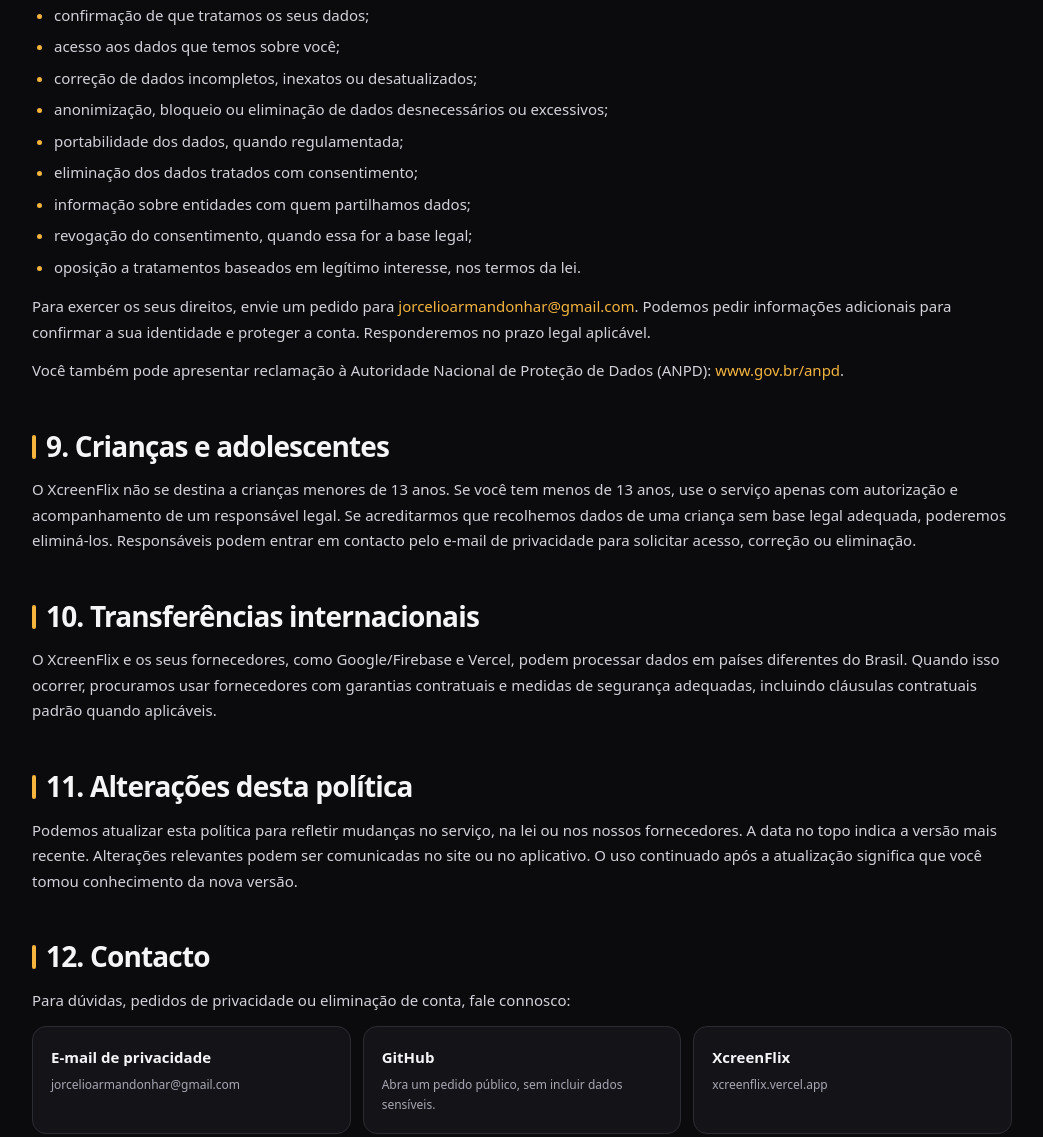
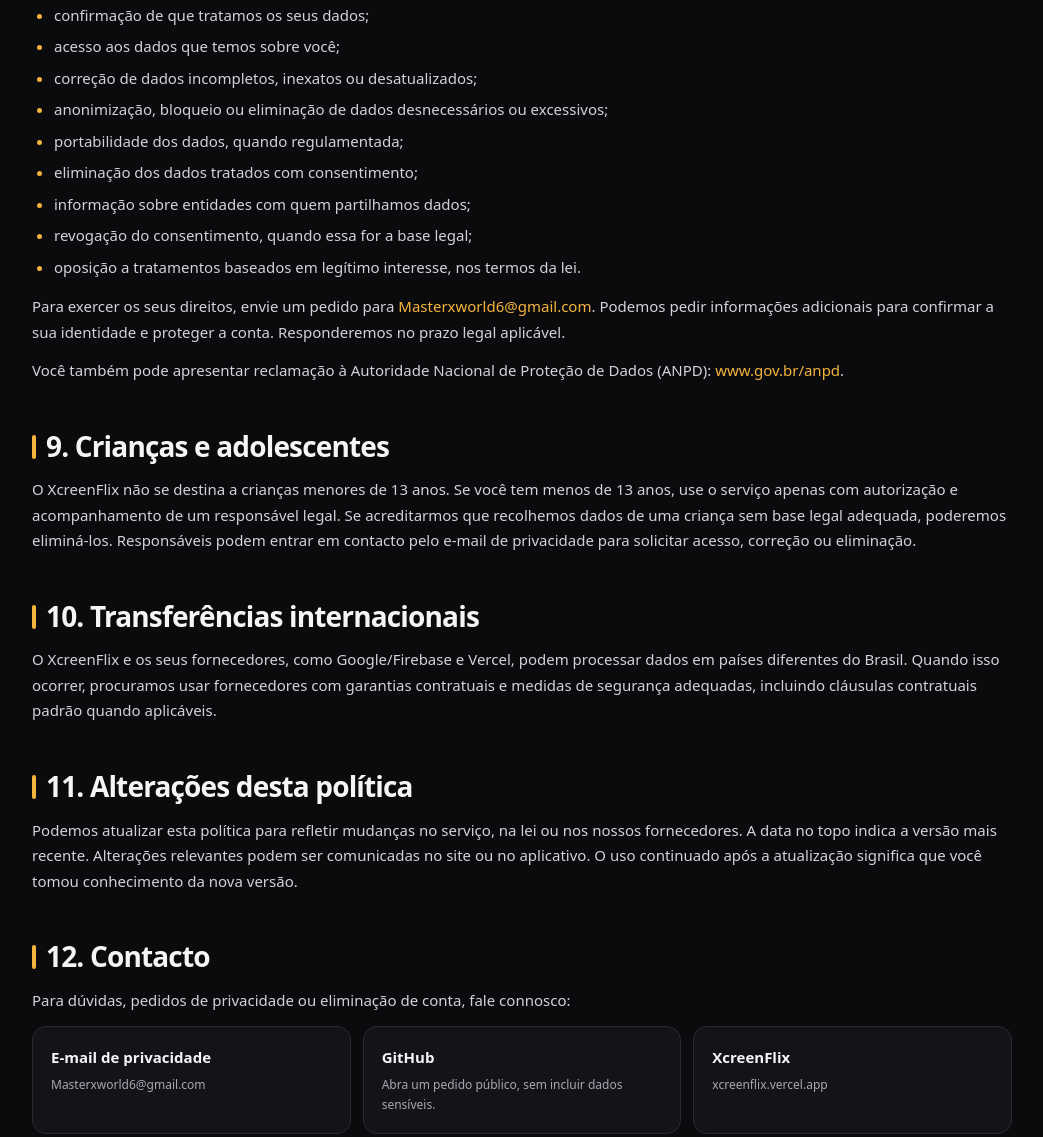
Before and after one commit to Jorcelio22433/xcreenflix-privacy, a plain HTML site: page index.html in a window 1280 px wide. Shown: the part 3902-5039 px from the top of the page, without its empty margins (118-1161 px from the left). Drawn offline with Linux system fonts and the light colour scheme.

Commit message:
Update privacy support email

```diff
--- a/index.html
+++ b/index.html
@@ -348,7 +348,7 @@ code{
       <li>revogação do consentimento, quando essa for a base legal;</li>
       <li>oposição a tratamentos baseados em legítimo interesse, nos termos da lei.</li>
     </ul>
-    <p>Para exercer os seus direitos, envie um pedido para <a href="mailto:jorcelioarmandonhar@gmail.com">jorcelioarmandonhar@gmail.com</a>. Podemos pedir informações adicionais para confirmar a sua identidade e proteger a conta. Responderemos no prazo legal aplicável.</p>
+    <p>Para exercer os seus direitos, envie um pedido para <a href="mailto:Masterxworld6@gmail.com">Masterxworld6@gmail.com</a>. Podemos pedir informações adicionais para confirmar a sua identidade e proteger a conta. Responderemos no prazo legal aplicável.</p>
     <p>Você também pode apresentar reclamação à Autoridade Nacional de Proteção de Dados (ANPD): <a href="https://www.gov.br/anpd/" rel="noopener">www.gov.br/anpd</a>.</p>
   </section>
 
@@ -371,7 +371,7 @@ code{
     <h2>12. Contacto</h2>
     <p>Para dúvidas, pedidos de privacidade ou eliminação de conta, fale connosco:</p>
     <div class="contact">
-      <a href="mailto:jorcelioarmandonhar@gmail.com">E-mail de privacidade<small>jorcelioarmandonhar@gmail.com</small></a>
+      <a href="mailto:Masterxworld6@gmail.com">E-mail de privacidade<small>Masterxworld6@gmail.com</small></a>
       <a href="https://github.com/Jorcelio22433/xcreenflix-privacy/issues" rel="noopener">GitHub<small>Abra um pedido público, sem incluir dados sensíveis.</small></a>
       <a href="https://xcreenflix.vercel.app">XcreenFlix<small>xcreenflix.vercel.app</small></a>
     </div>
```
